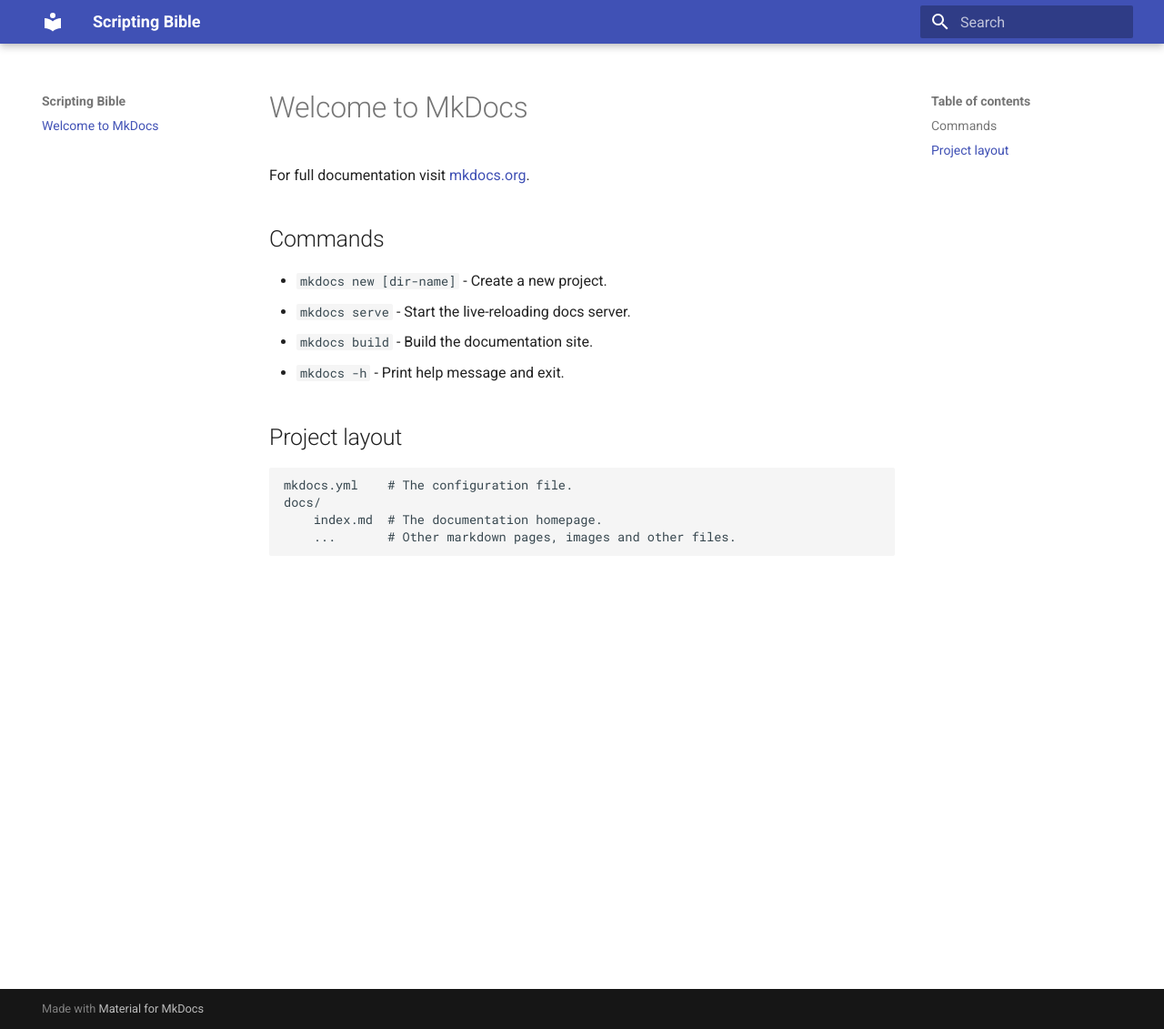
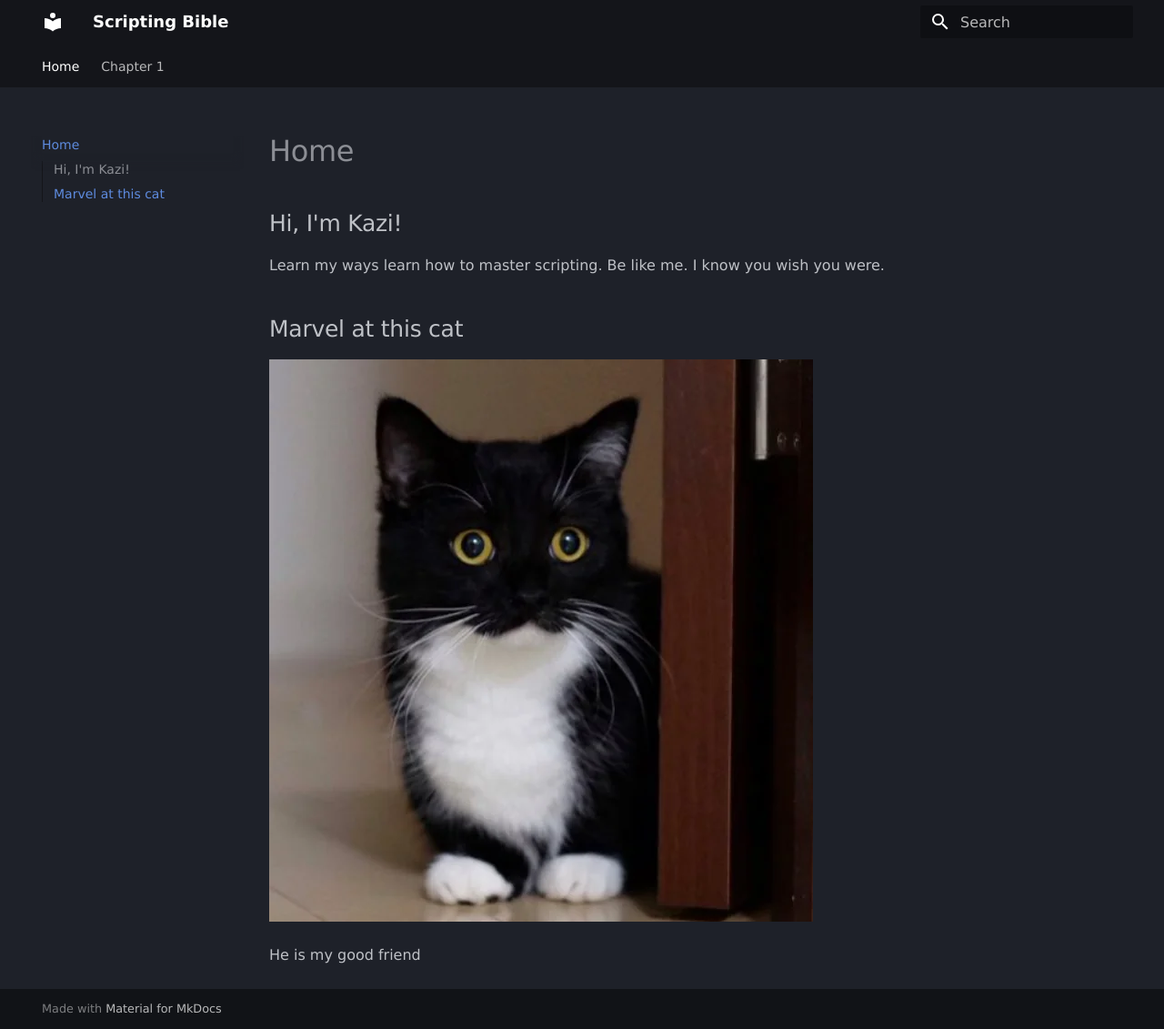
Before and after one commit to Kazisitoe/Scripting-Bible, an MkDocs documentation site: the page built from docs/index.md, in a window 1280 px wide and 1131 px high. Shown: the whole window at 91% size. Built offline with MkDocs 1.6.1 and Material for MkDocs 9.7.7, drawn with Linux system fonts in a browser that asks for light colours; some web fonts are replaced.

Commit message:
Chapter 1

```diff
--- a/docs/index.md
+++ b/docs/index.md
@@ -1,17 +1,9 @@
-# Welcome to MkDocs
+# Home
 
-For full documentation visit [mkdocs.org](https://www.mkdocs.org).
+## Hi, I'm Kazi!
+Learn my ways learn how to master scripting. Be like me. I know you wish you were.
 
-## Commands
+## Marvel at this cat
+![Uni cat](.\assets\uni.webp "Uni cat")
 
-* `mkdocs new [dir-name]` - Create a new project.
-* `mkdocs serve` - Start the live-reloading docs server.
-* `mkdocs build` - Build the documentation site.
-* `mkdocs -h` - Print help message and exit.
-
-## Project layout
-
-    mkdocs.yml    # The configuration file.
-    docs/
-        index.md  # The documentation homepage.
-        ...       # Other markdown pages, images and other files.
+He is my good friend
--- a/mkdocs.yml
+++ b/mkdocs.yml
@@ -1,3 +1,33 @@
 site_name: Scripting Bible
 theme:
-  material
+  name: material
+
+  palette:
+    primary: black
+    accent: cyan
+    scheme: slate
+  font:
+    text: "Verdana"
+    code: "JetBrains Mono"
+
+  language: en
+
+  features:
+    - navigation.tabs
+    - navigation.sections
+    - toc.integrate
+    - navigation.top
+    - search.suggest
+    - search.highlight
+    - content.tabs.link
+    - content.code.annotation
+    - content.code.copy
+
+markdown_extensions:
+- pymdownx.highlight:
+    anchor_linenums: true
+    line_spans: __span
+    pygments_lang_class: true
+- pymdownx.inlinehilite
+- pymdownx.snippets
+- pymdownx.superfences
```
Also changed, not shown: docs/Chapter 1.md (added, +224 -0 lines), Kazi.png (added), docs/assets/uni.webp (added).
